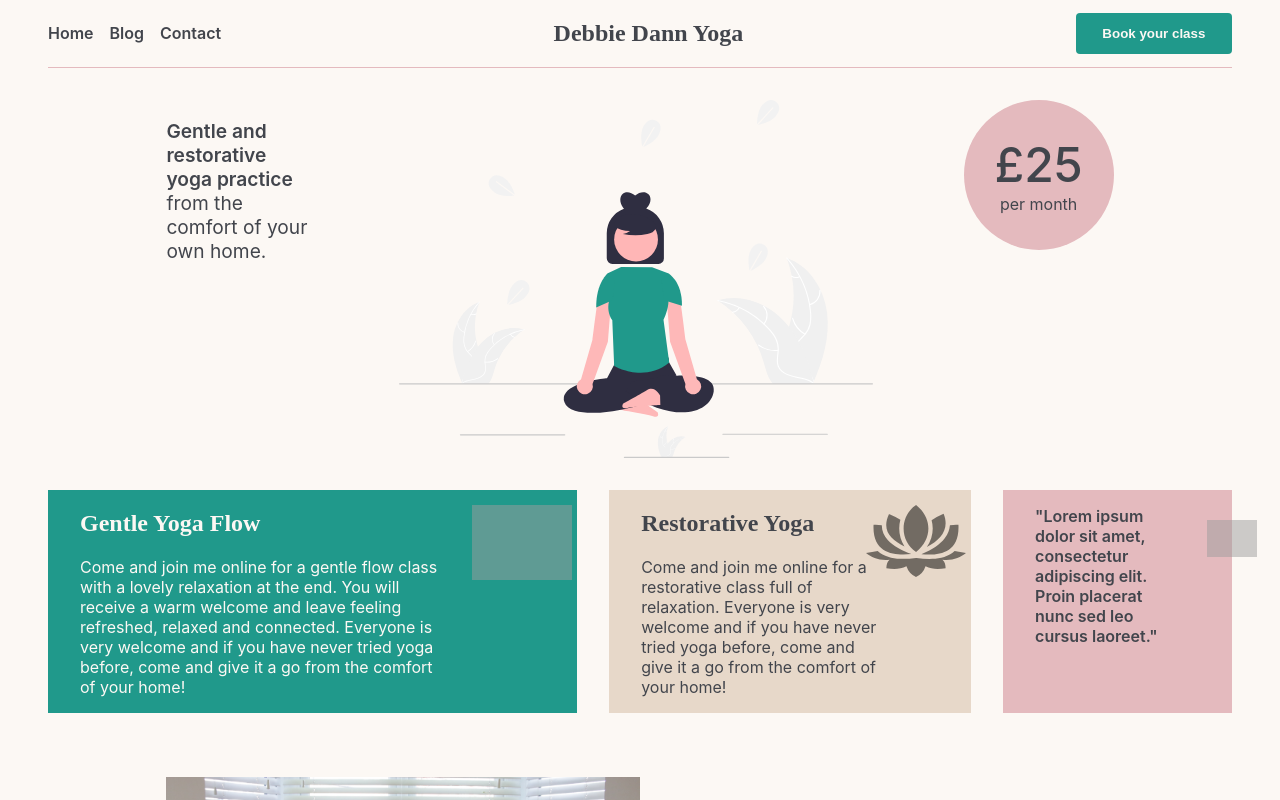
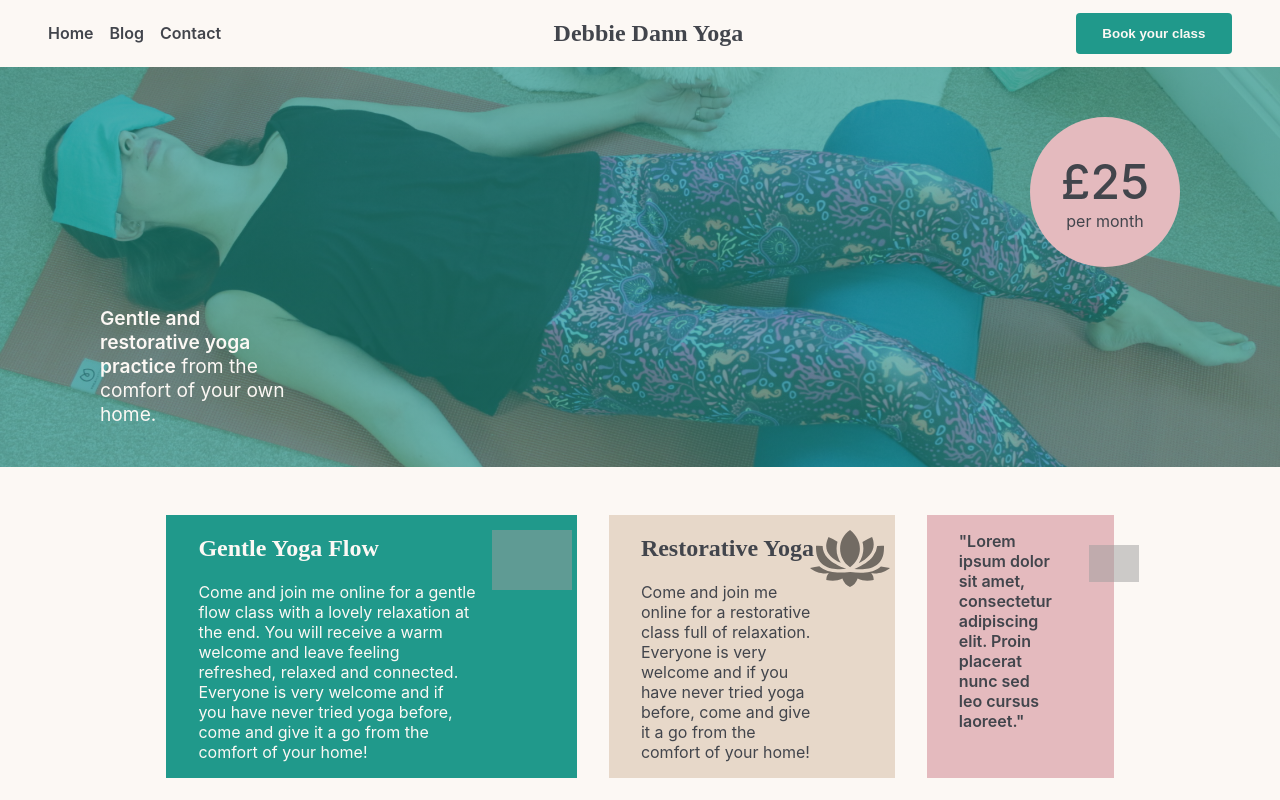
Before and after one commit to hellodeborahuk/yoga-website, a React (Create React App) app: page / in a window 1280 px wide. Shown: the top 800 px of the page. Built offline with nearby package versions, Linux system fonts and the light colour scheme; grey boxes are pictures that could not be loaded; a web font is replaced by a local one.

Commit message:
changed hero image and layout

```diff
--- a/src/App.css
+++ b/src/App.css
@@ -33,7 +33,6 @@ nav {
   display: flex;
   justify-content: space-between;
   align-items: center;
-  border-bottom: 1px solid var(--soft-pink);
 }
 
 .left-nav,
@@ -66,15 +65,12 @@ button {
 /* HERO */
 
 .hero {
-  width: 80%;
-  display: flex;
-  margin: 2em auto;
-  justify-content: space-between;
-}
-
-.hero-img {
-  width: 50%;
-
+  height: 400px;
+  margin: 0 -3em;
+  background: linear-gradient(58deg, rgba(32,153,139,0.6) 0%, rgba(32,153,139,0.6) 100%), url(./images/restorative-yoga-savasana.jpg) no-repeat;
+  background-size: cover;
+  background-position: 50% 45%;
+  position: relative;
 }
 
 .hero-price {
@@ -86,6 +82,9 @@ button {
   border-radius: 50%;
   width: 150px;
   height: 150px;
+  position: absolute;
+  top: 50px;
+  right: 100px;
 }
 
 .hero-price p {
@@ -95,6 +94,10 @@ button {
 .hero-copy {
   width: 15%;
   font-size: 1.2rem;
+  position: absolute;
+  top: 220px;
+  left: 100px;
+  color: var(--pale-cream);
 }
 
 .hero-copy span {
@@ -106,7 +109,8 @@ button {
 .info {
   display: flex;
   gap: 2em;
-  margin: 2em 0;
+  width: 80%;
+  margin: 3em auto;
 }
 .info-flow,
 .info-restorative,
@@ -133,8 +137,9 @@ button {
   opacity: 0.5;
 }
 
-.lotus, .meditation {
-  width: 100px;
+.lotus,
+.meditation {
+  width: 80px;
   position: absolute;
   top: 15px;
   right: 5px;
@@ -160,15 +165,14 @@ button {
   gap: 2em;
 }
 
-
 .info-overview-copy {
   display: block;
- flex-basis: 150px;
+  flex-basis: 150px;
   flex-grow: 1;
 }
 
 .info-overview img {
-width: 50%;
+  width: 50%;
 }
 
 /* MAILING LIST */
@@ -192,8 +196,6 @@ input {
   border: none;
   margin-right: 1em;
 }
-
-
 
 /* BLOG*/
 
--- a/src/components/Hero.js
+++ b/src/components/Hero.js
@@ -7,11 +7,6 @@ export default function Hero() {
             of your own home.
           </p>
         </div>
-        <img
-          src="./images/undraw_meditation_re_gll0.svg"
-          alt="yoga"
-          className="hero-img"
-        />
         <div className="hero-price">
           <h3>£25</h3>
           <p>per month</p>
```
Also changed, not shown: public/images/restorative-yoga-childs-pose-2.jpg (added), src/images/restorative-yoga-savasana.jpg (added).
